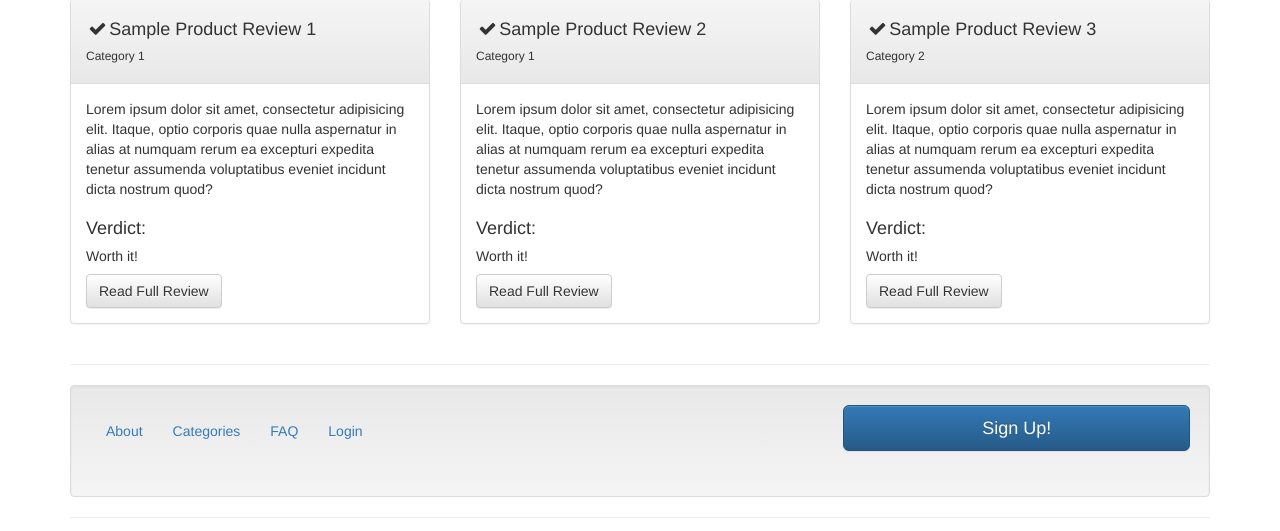
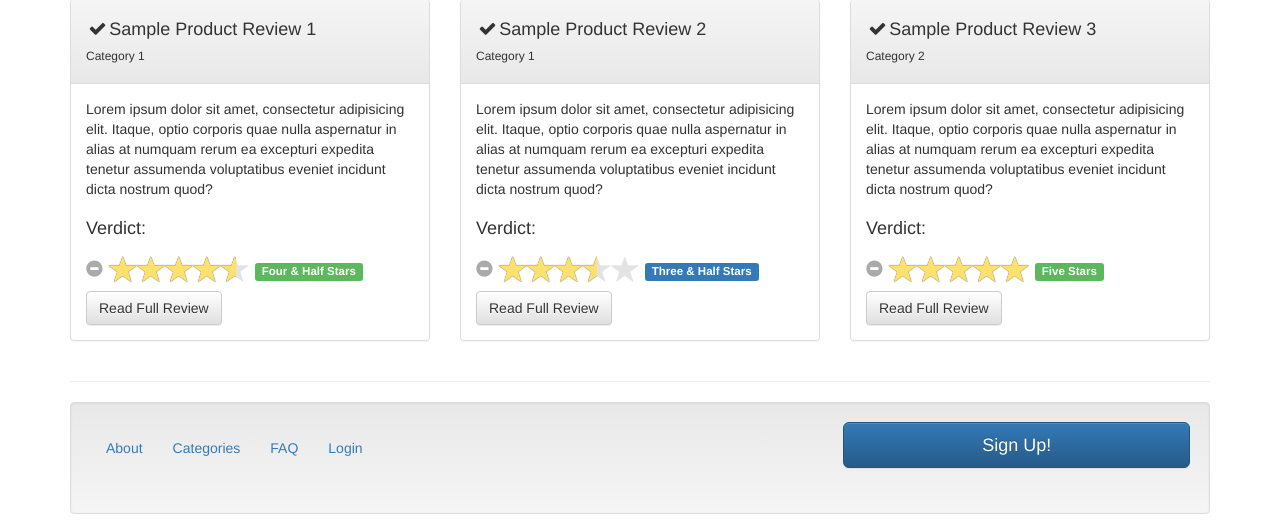
Before and after one commit to rexixuel/pq, a PHP site: page / in a window 1280 px wide. Shown: the part 1070-1601 px from the top of the page. Run offline with PHP 8.4, Linux system fonts and the light colour scheme; some libraries are stand-ins or nearby versions.

Commit message:
Changed verdict 'worth it' to star rating

```diff
--- a/index.php
+++ b/index.php
@@ -18,6 +18,8 @@
 <link href="css/bootstrap-theme.min.css" rel="stylesheet">
 <link href="css/modern-business.css" rel="stylesheet">
 <link href="css/pq.css" rel="stylesheet">
+
+<link href="kartik-v-bootstrap-star-rating-v3.5.1-1-gc015b2b/kartik-v-bootstrap-star-rating-c015b2b/css/star-rating.min.css" media="all" rel="stylesheet">
 <!--<script src="https://ajax.googleapis.com/ajax/libs/jquery/1.11.2/jquery.min.js"></script>
 <script src="https://maxcdn.bootstrapcdn.com/bootstrap/3.3.4/js/bootstrap.min.js"></script>-->
 
@@ -198,7 +200,8 @@
                     <div class="panel-body">
                         <p>Lorem ipsum dolor sit amet, consectetur adipisicing elit. Itaque, optio corporis quae nulla aspernatur in alias at numquam rerum ea excepturi expedita tenetur assumenda voluptatibus eveniet incidunt dicta nostrum quod?</p>
 						<div class="clearfix"> </div>
-						<h4> Verdict: <h5 style="clear:left; display=inline;"> Worth it! </h5> </h4>
+						<h4> Verdict: <!--<h5 style="clear:left; display=inline;"> Worth it! </h5> --></h4>
+						<input id="criteriaOverall1" type="number" class="rating" data-size="xs" style="" value = 4.5 disabled/>
                         <a href="#" class="btn btn-default">Read Full Review</a>
                     </div>
                 </div>
@@ -212,7 +215,8 @@
                     <div class="panel-body">
                         <p>Lorem ipsum dolor sit amet, consectetur adipisicing elit. Itaque, optio corporis quae nulla aspernatur in alias at numquam rerum ea excepturi expedita tenetur assumenda voluptatibus eveniet incidunt dicta nostrum quod?</p>
 						<div class="clearfix"> </div>
-						<h4> Verdict: <h5 style="clear:left; display=inline;"> Worth it! </h5> </h4>
+						<h4> Verdict: <!--<h5 style="clear:left; display=inline;"> Worth it! </h5> --></h4>
+						<input id="criteriaOverall1" type="number" class="rating" data-size="xs" style="" value = 3.5 disabled/>
                         <a href="#" class="btn btn-default">Read Full Review</a>
                     </div>
                 </div>
@@ -226,7 +230,8 @@
                     <div class="panel-body">
                         <p>Lorem ipsum dolor sit amet, consectetur adipisicing elit. Itaque, optio corporis quae nulla aspernatur in alias at numquam rerum ea excepturi expedita tenetur assumenda voluptatibus eveniet incidunt dicta nostrum quod?</p>
 						<div class="clearfix"> </div>
-						<h4> Verdict: <h5 style="clear:left; display=inline;"> Worth it! </h5> </h4>
+						<h4> Verdict: <!--<h5 style="clear:left; display=inline;"> Worth it! </h5> --></h4>
+						<input id="criteriaOverall1" type="number" class="rating" data-size="xs" style="" value = 5 disabled/>
                         <a href="#" class="btn btn-default">Read Full Review</a>
                     </div>
                 </div>
@@ -280,6 +285,9 @@
     <!-- jQuery -->
     <script src="js/jquery.js"></script>
 
+	<!-- star rating script -->
+	<script src="kartik-v-bootstrap-star-rating-v3.5.1-1-gc015b2b/kartik-v-bootstrap-star-rating-c015b2b/js/star-rating.min.js" type="text/javascript"></script>
+
     <!-- Bootstrap Core JavaScript -->
     <script src="js/bootstrap.min.js"></script>
 </body>
```
